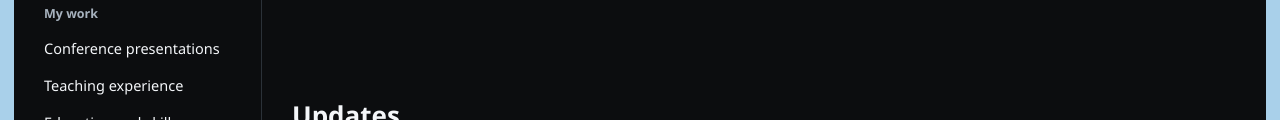
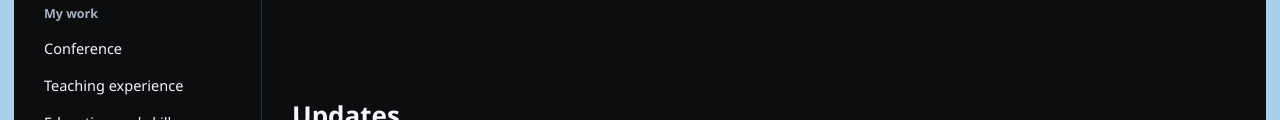
Before and after one commit to AnjitaNeelatt/AnjitaNeelatt.github.io, a plain HTML site: page index.html in a window 1280 px wide. Shown: the part 393-513 px from the top of the page. Drawn offline with Linux system fonts and the light colour scheme.

Commit message:
Shorten link text for conference presentations

```diff
--- a/index.html
+++ b/index.html
@@ -388,7 +388,7 @@
       <a href="#research">Research</a>
       <a href="#publications">Publications</a>
       <p>My work</p>
-      <a href="#talks">Conference presentations</a>
+      <a href="#talks">Conference</a>
       <a href="#teaching">Teaching experience</a>
       <a href="#background">Education and skills</a>
       <p>Connect</p>
```
